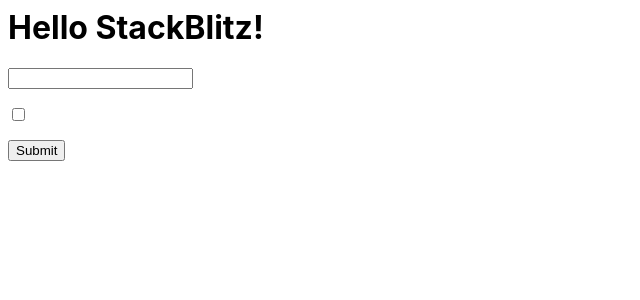
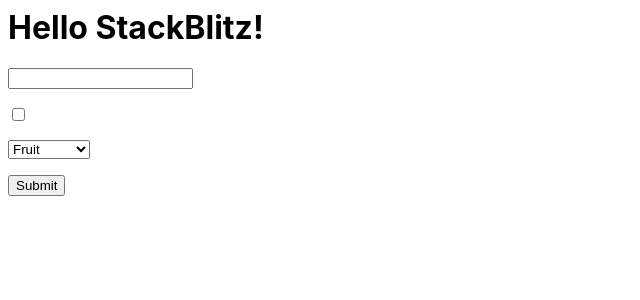
Before and after one commit to ishrar776/react-n3rs8h, a React (Create React App) app: page / in a window 1280 px wide. Shown: the top 300 px of the page, without its empty margins (0-640 px from the left). Built offline with nearby package versions, Linux system fonts and the light colour scheme.

Commit message:
1 file modified

```diff
--- a/src/App.js
+++ b/src/App.js
@@ -3,13 +3,14 @@
 
 export default function App() {
   const [chkBox, setChkBox] = useState(false);
+  const [value, setValue] = useState('fruit');
   const [values, setValues] = useState({
     message: '',
     chktest: chkBox,
+    drptxt: value,
   });
   const [isSubmit, setIsSubmit] = useState(false);
   const handleChanges = (e) => {
-    setChkBox(e.target.checked);
     const name = e.target.name;
     const value = e.target.value;
     setValues({ ...values, [name]: value });
@@ -18,6 +19,12 @@
     setChkBox(e.target.checked);
     const name = e.target.name;
     const value = e.target.checked;
+    setValues({ ...values, [name]: value });
+  };
+  const handleChange2 = (e) => {
+    setValue(e.target.value);
+    const name = e.target.name;
+    const value = e.target.value;
     setValues({ ...values, [name]: value });
   };
   const submitdata = (e) => {
@@ -65,6 +72,13 @@
         ></input>
       </p>
       <p>
+        <select name="drptxt" value={values.drptxt} onChange={handleChange2}>
+          <option value="fruit">Fruit</option>
+          <option value="vegetable">Vegetable</option>
+          <option value="meat">Meat</option>
+        </select>
+      </p>
+      <p>
         <input type="submit" />
       </p>
     </form>
```
